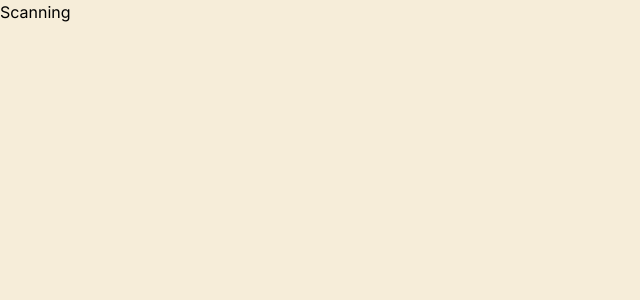
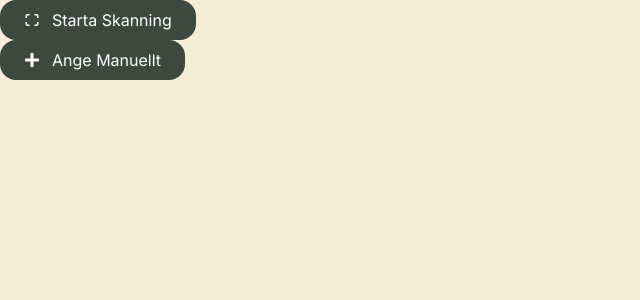
Before and after one commit to ChasAcademy-Team-9/frontend, a React (Vite) app: page /scanning in a window 1280 px wide. Shown: the top 300 px of the page, without its empty margins (0-640 px from the left). Built offline with nearby package versions, Linux system fonts and the light colour scheme.

Commit message:
- add icon props and flex style to PrimaryButton component to accept and render an icon - update Scanning page to utilize new functionality

```diff
--- a/src/components/PrimaryButton.tsx
+++ b/src/components/PrimaryButton.tsx
@@ -1,15 +1,16 @@
 export function PrimaryButton(props: {
   text: string;
+  icon?: React.ReactNode;
   fullWidth?: boolean;
   onClick?: React.MouseEventHandler<HTMLButtonElement>;
 }) {
-  const { text, onClick, fullWidth = false } = props;
+  const { text, icon, onClick, fullWidth = false } = props;
 
   return (
     <button
       className={`
 
-
+        flex items-center justify-center gap-2
 
         ${fullWidth ? 'w-full' : 'w-auto'}
 
@@ -21,6 +22,7 @@ export function PrimaryButton(props: {
       `}
       onClick={onClick}
     >
+      {icon && icon}
       {text}
     </button>
   );
--- a/src/pages/Scanning.tsx
+++ b/src/pages/Scanning.tsx
@@ -1,8 +1,25 @@
+import { PrimaryButton } from "../components/PrimaryButton"
+import { IoMdQrScanner } from "react-icons/io"
+import { FaPlus } from "react-icons/fa";
+
 
 const Scanning = () => {
-  return (
-    <div>Scanning</div>
-  )
+     return (
+          <div>
+               <PrimaryButton
+                    text="Starta Skanning"
+                    icon={<IoMdQrScanner style={{ marginRight: '4px' }} />}
+                    onClick={() => console.log("Starta Skanning")}
+               >
+               </PrimaryButton>
+               <PrimaryButton
+                    text="Ange Manuellt"
+                    icon={<FaPlus style={{ marginRight: '4px' }} />}
+                    onClick={() => console.log("Ange Manuellt")}
+               >
+               </PrimaryButton>
+          </div>
+     )
 }
 
 export default Scanning
```
